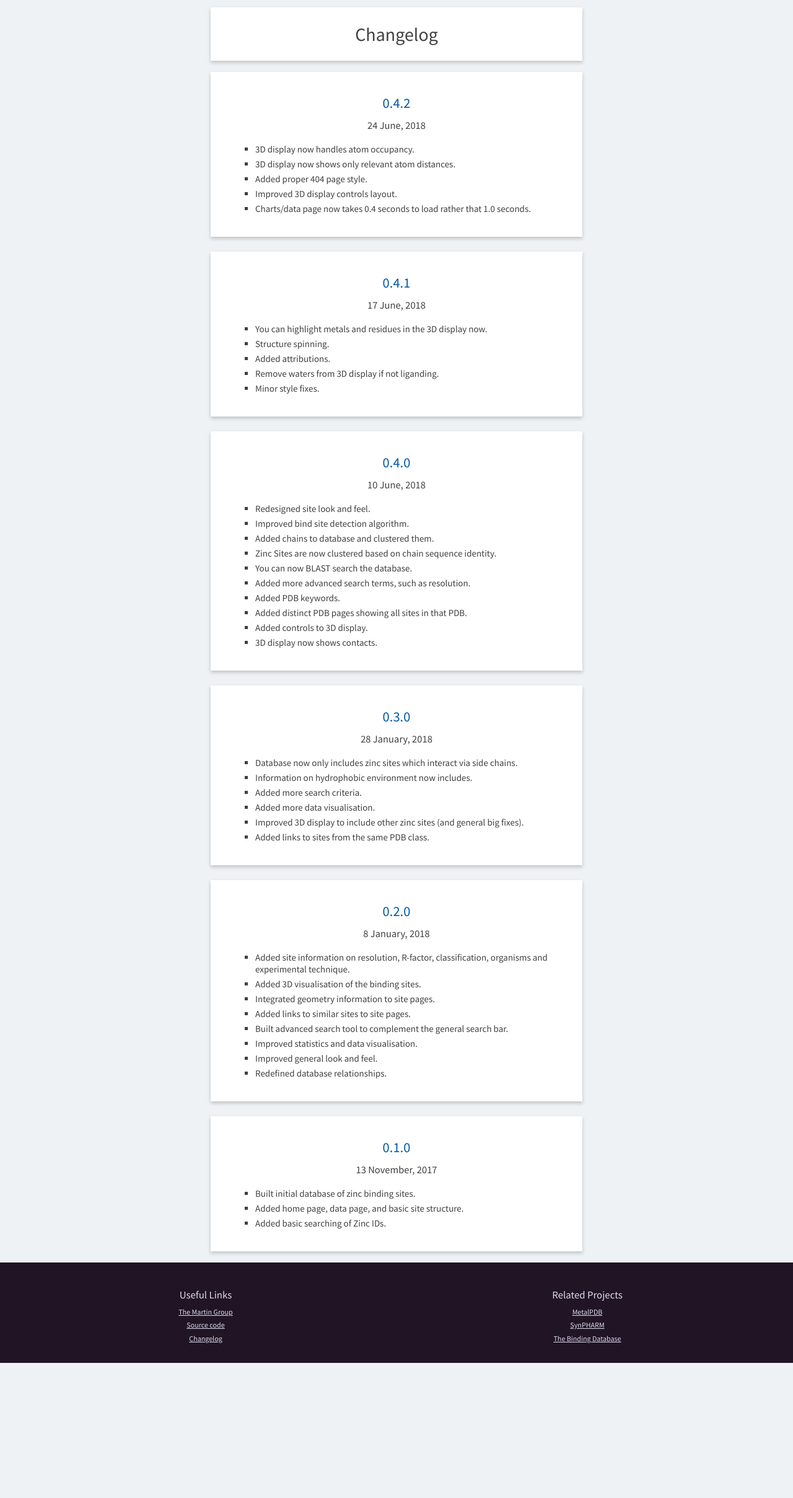
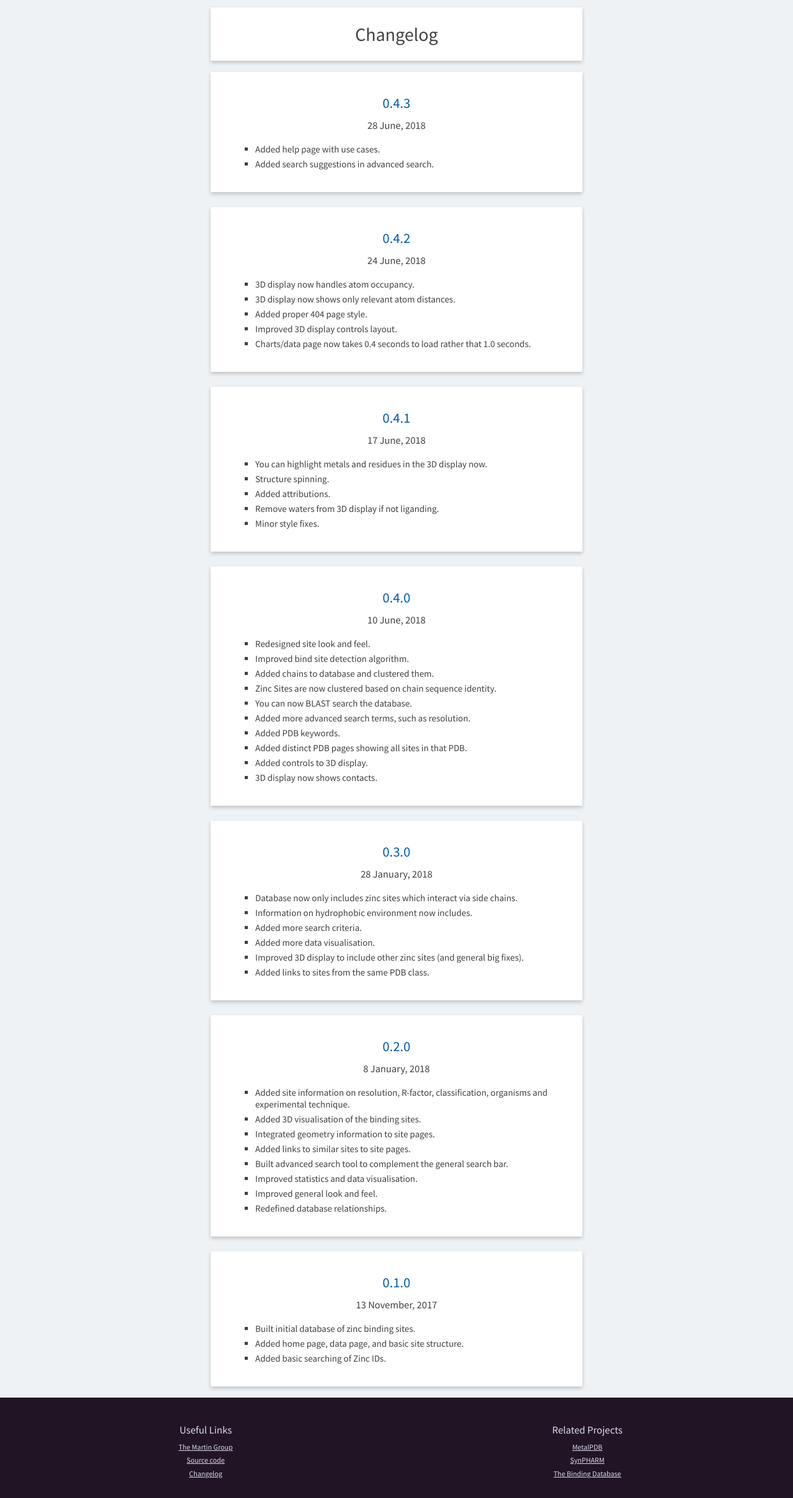
Before and after one commit to samirelanduk/ZincBindDB, a Django app: template core/templates/changelog.html in a window 1280 px wide. Shown: the part 50-2467 px from the top of the page at 62% size. Before the commit the page ends 2249 px from the top, so only its background shows below. Run offline with Django 3.2, Linux system fonts and the light colour scheme; the template is opened without the code that fills it, so the values that code supplies are empty; style sheets or scripts are compiled from the project's sources; some libraries are stand-ins or nearby versions.

Commit message:
0.4.3 changelog

```diff
--- a/core/templates/changelog.html
+++ b/core/templates/changelog.html
@@ -5,6 +5,16 @@
 {% block main %}
 <div class="small-column-container">
     <h1>Changelog</h1>
+
+    <div class="box release">
+      <h2><a href="https://github.com/samirelanduk/ZincBind/tree/v0.4.3"
+         target="_blank">0.4.3</a></h2>
+      <div class="release-date">28 June, 2018</div>
+      <ul>
+        <li>Added help page with use cases.</li>
+        <li>Added search suggestions in advanced search.</li>
+      </ul>
+    </div>
 
     <div class="box release">
       <h2><a href="https://github.com/samirelanduk/ZincBind/tree/v0.4.2"
```
